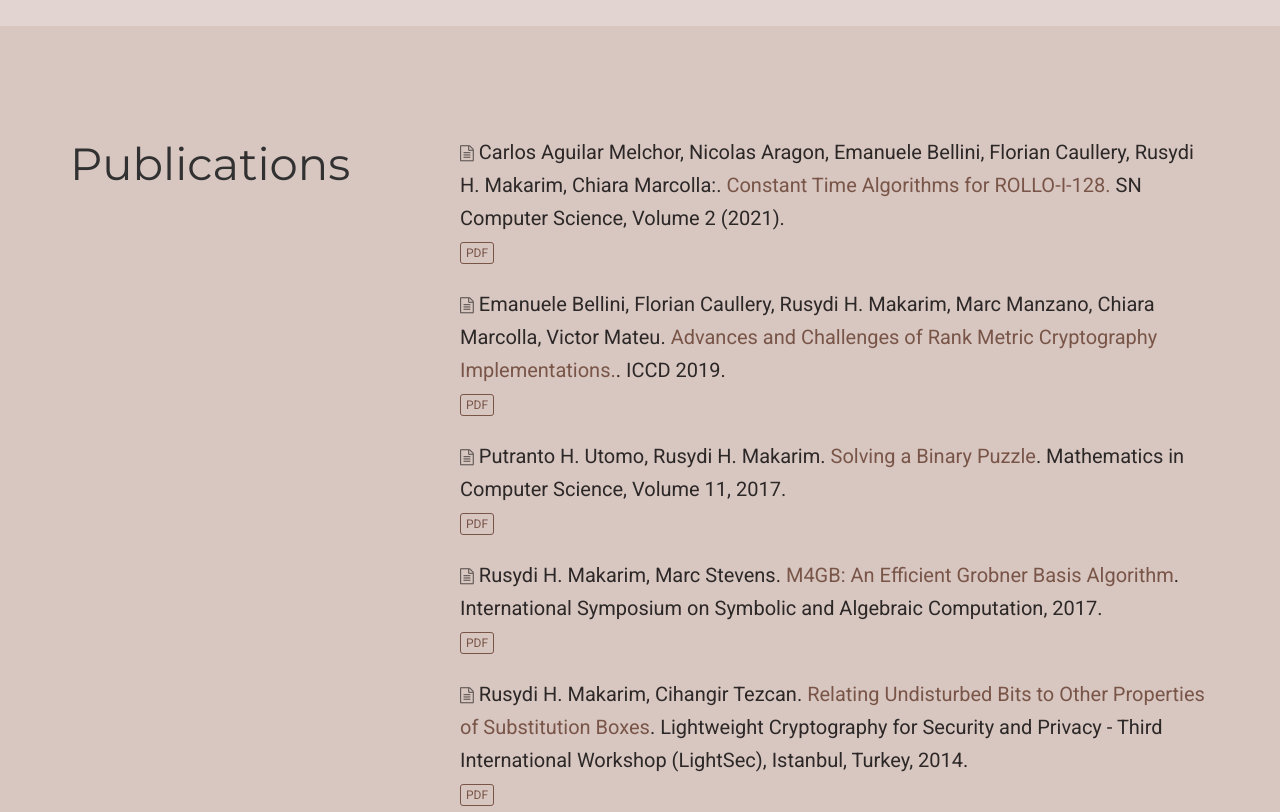
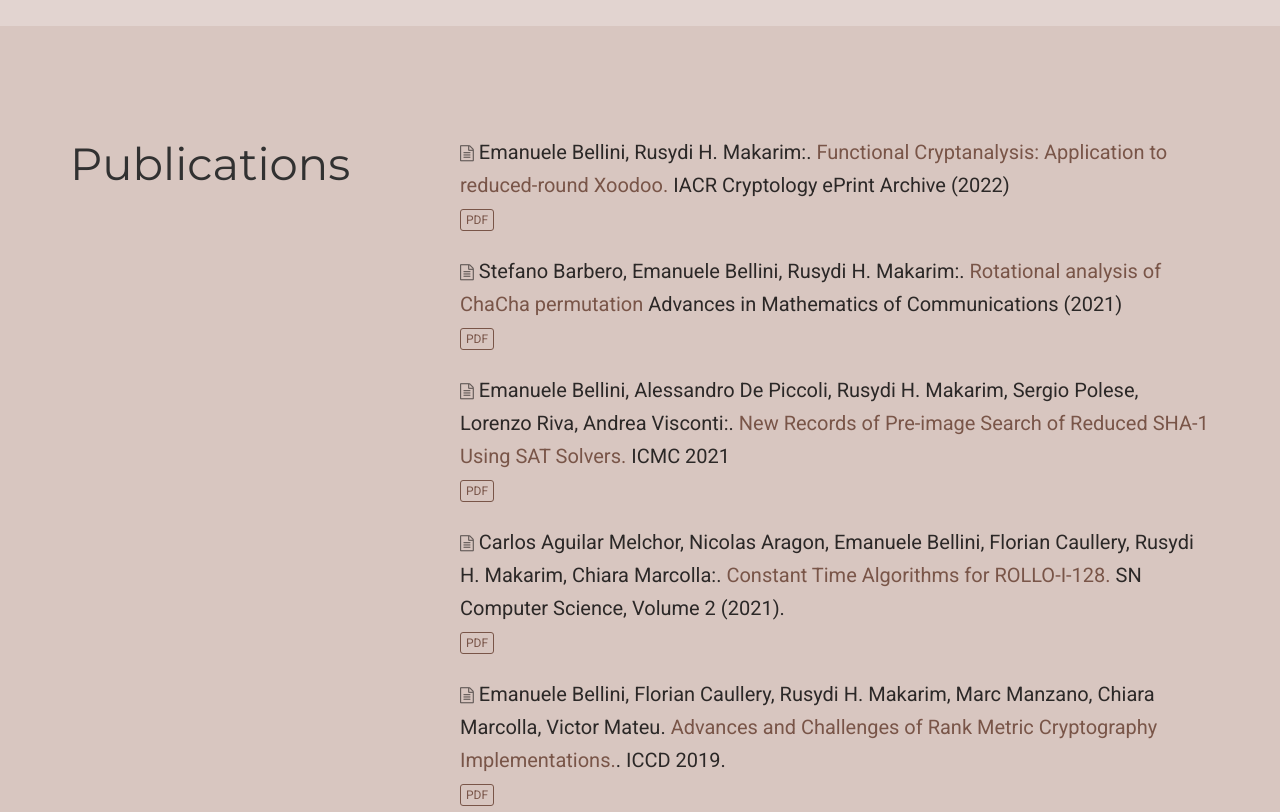
Before and after one commit to rusydi/rusydi.github.io, a plain HTML site: page index.html in a window 1280 px wide. Shown: the part 1000-1812 px from the top of the page. Drawn offline with nearby package versions, Linux system fonts and the light colour scheme; some packages are replaced by stand-ins of ours; some icons are missing.

Commit message:
add new publications

```diff
--- a/index.html
+++ b/index.html
@@ -396,6 +396,53 @@
   </div>
   <div class="col-xs-12 col-md-8">
 
+
+    <div class="pub-list-item" style="margin-bottom: 1rem" itemscope itemtype="http://schema.org/CreativeWork">
+  <i class="fa fa-file-text-o pub-icon" aria-hidden="true"></i>
+  <span itemprop="author">
+    Emanuele Bellini, Rusydi H. Makarim:</span>.
+  <a href="https://eprint.iacr.org/2022/134" itemprop="name">Functional Cryptanalysis: Application to reduced-round Xoodoo.</a>
+  IACR Cryptology ePrint Archive (2022)
+  <p>
+
+<a class="btn btn-primary btn-outline btn-xs" href="https://eprint.iacr.org/2022/134" target="_blank" rel="noopener">
+  PDF
+</a>
+
+</p>
+</div>
+
+
+    <div class="pub-list-item" style="margin-bottom: 1rem" itemscope itemtype="http://schema.org/CreativeWork">
+  <i class="fa fa-file-text-o pub-icon" aria-hidden="true"></i>
+  <span itemprop="author">
+    Stefano Barbero, Emanuele Bellini, Rusydi H. Makarim:</span>.
+  <a href="http://dx.doi.org/10.3934/amc.2021057" itemprop="name">Rotational analysis of ChaCha permutation</a>
+  Advances in Mathematics of Communications (2021)
+  <p>
+
+<a class="btn btn-primary btn-outline btn-xs" href="https://eprint.iacr.org/2020/1049" target="_blank" rel="noopener">
+  PDF
+</a>
+
+</p>
+</div>
+
+
+    <div class="pub-list-item" style="margin-bottom: 1rem" itemscope itemtype="http://schema.org/CreativeWork">
+  <i class="fa fa-file-text-o pub-icon" aria-hidden="true"></i>
+  <span itemprop="author">
+    Emanuele Bellini, Alessandro De Piccoli, Rusydi H. Makarim, Sergio Polese, Lorenzo Riva, Andrea Visconti:</span>.
+  <a href="https://doi.org/10.1007/978-981-16-6890-6_11" itemprop="name">New Records of Pre-image Search of Reduced SHA-1 Using SAT Solvers.</a>
+  ICMC 2021
+  <p>
+
+<a class="btn btn-primary btn-outline btn-xs" href="https://doi.org/10.1007/978-981-16-6890-6_11" target="_blank" rel="noopener">
+  PDF
+</a>
+
+</p>
+</div>
 
     <div class="pub-list-item" style="margin-bottom: 1rem" itemscope itemtype="http://schema.org/CreativeWork">
   <i class="fa fa-file-text-o pub-icon" aria-hidden="true"></i>
```
